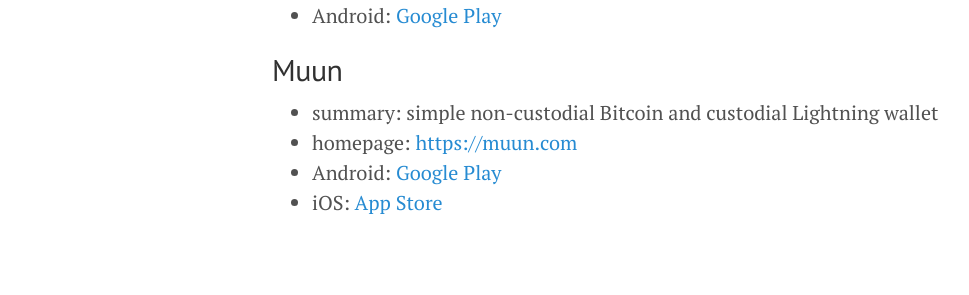
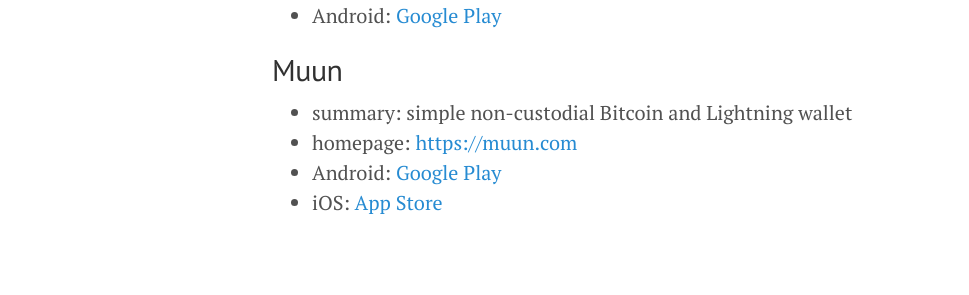
Before and after one commit to prusnak/rusnak.io, a Jekyll site: the page built from _posts/2019-01-05-lightning-wallets-comparison.md, in a window 1280 px wide and 900 px high, scrolled down 1378 px. Shown: the part 161-456 px from the top of the window, without its empty margins (8-977 px from the left). Built offline with Jekyll 4.4.1, drawn with Linux system fonts in a browser that asks for light colours; nearby versions of some CDN libraries.

Commit message:
fix typo

```diff
--- a/_posts/2019-01-05-lightning-wallets-comparison.md
+++ b/_posts/2019-01-05-lightning-wallets-comparison.md
@@ -43,7 +43,7 @@
 
 ## Muun
 
-* summary: simple non-custodial Bitcoin and custodial Lightning wallet
+* summary: simple non-custodial Bitcoin and Lightning wallet
 * homepage: [https://muun.com](https://muun.com)
 * Android: [Google Play](https://play.google.com/store/apps/details?id=io.muun.apollo)
 * iOS: [App Store](https://apps.apple.com/us/app/muun-wallet/id1482037683)
```
